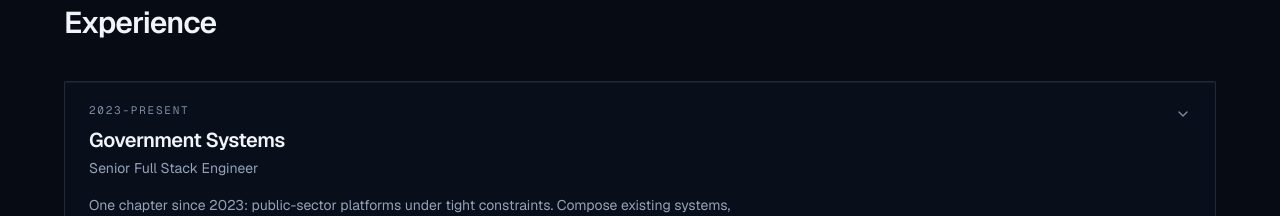
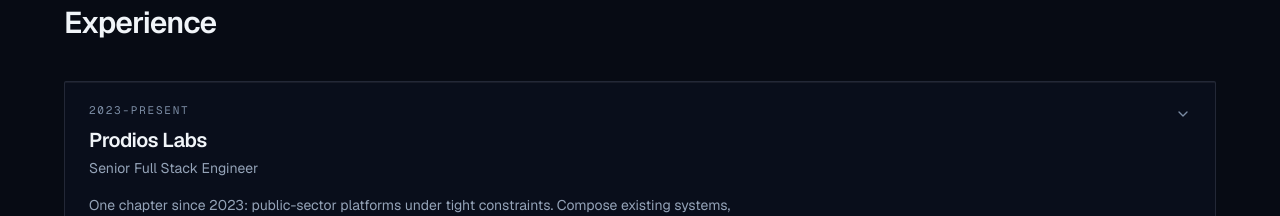
Before and after one commit to MrHacker26/blueprint-portfolio, a Next.js app: page / in a window 1280 px wide. Shown: the part 920-1136 px from the top of the page. Built offline with nearby package versions, Linux system fonts and the light colour scheme.

Commit message:
feat: name the current employer on experience

```diff
--- a/src/content/experience.ts
+++ b/src/content/experience.ts
@@ -2,8 +2,8 @@
 
 export const experience: Experience[] = [
   {
-    id: "government-systems",
-    company: "Government Systems",
+    id: "prodios-labs",
+    company: "Prodios Labs",
     role: "Senior Full Stack Engineer",
     start: "2023",
     end: "Present",
```
Also changed, not shown: 1 other file (tests, documents, lock files or other folders).
